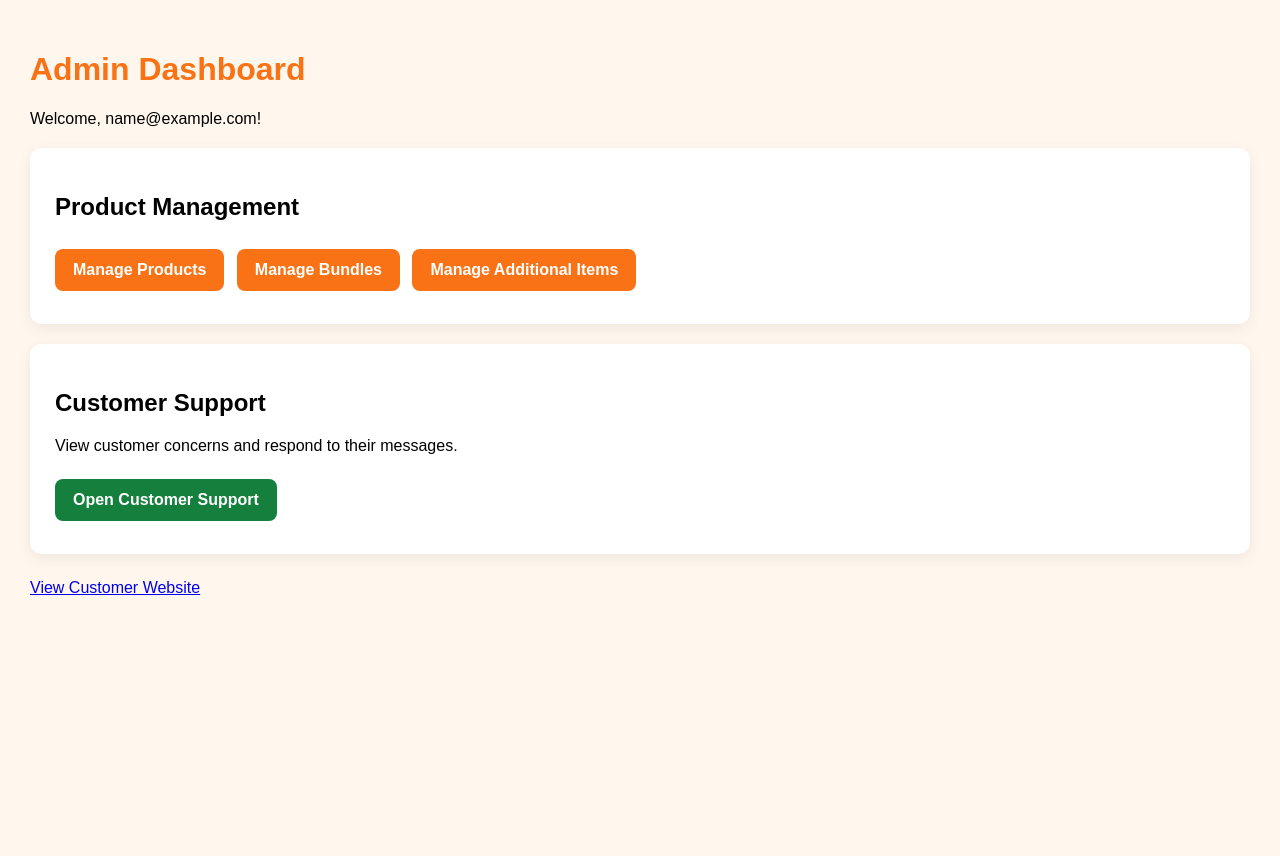
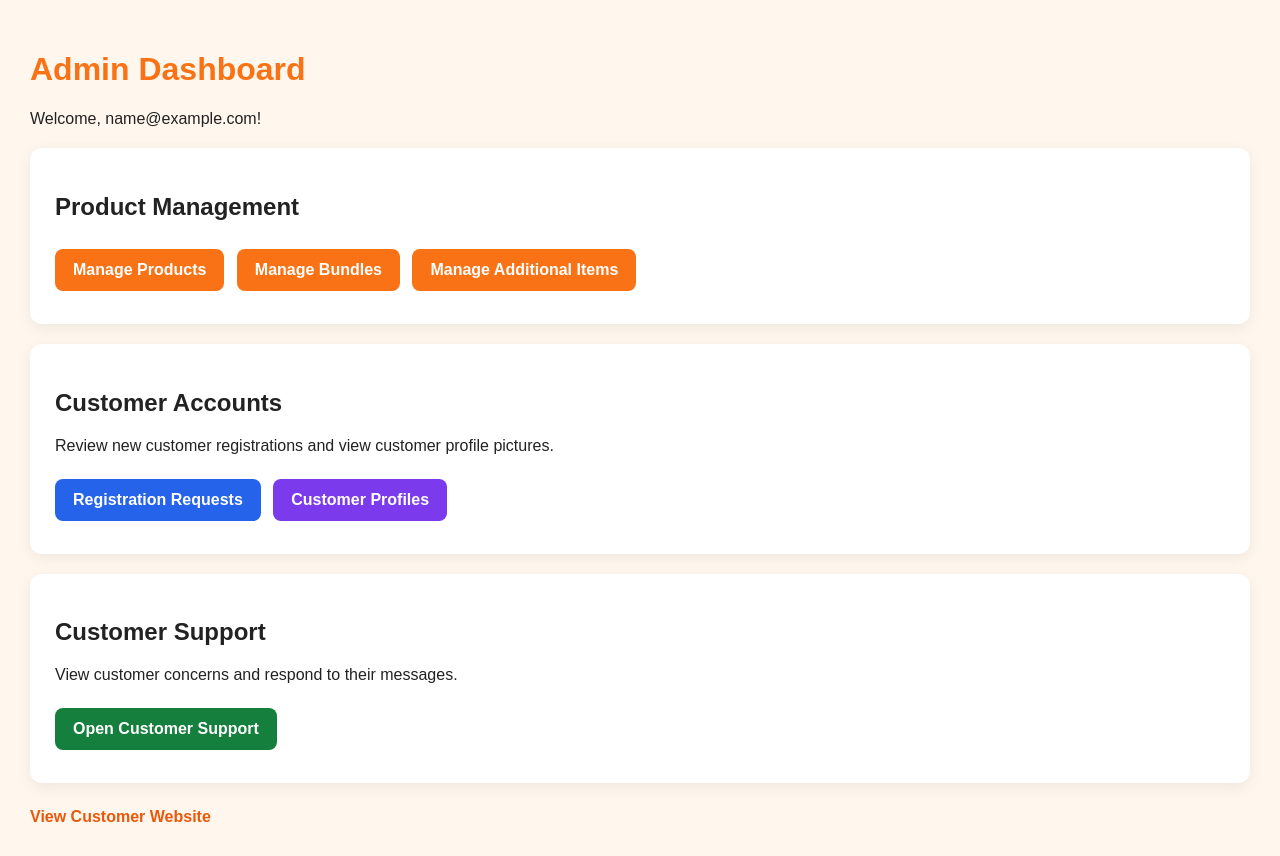
Before and after one commit to lhouienellestomago-cell/kananke, a PHP site: page /admin_dashboard.php in a window 1280 px wide. Before the commit the page ends 595 px from the top, so only its background shows below. Run offline with PHP 8.4, Linux system fonts and the light colour scheme; the visitor is signed in with stand-in values (Sample User, id 1).

Commit message:
Update admin_dashboard.php

```diff
--- a/admin_dashboard.php
+++ b/admin_dashboard.php
@@ -10,87 +10,61 @@ if (
     exit;
 }
 ?>
-
 <!DOCTYPE html>
 <html lang="en">
 <head>
 <meta charset="UTF-8">
 <meta name="viewport" content="width=device-width, initial-scale=1.0">
 <title>Admin Dashboard - Kananke Food Hauz</title>
-
 <style>
-body {
-    font-family: Arial, sans-serif;
-    background: #fff7ed;
-    margin: 0;
-    padding: 30px;
-}
-
-h1 {
-    color: #f97316;
-}
-
-.admin-card {
-    background: white;
-    padding: 25px;
-    border-radius: 12px;
-    margin-top: 20px;
-    box-shadow: 0 4px 15px #0001;
-}
-
-.admin-btn {
-    display: inline-block;
-    background: #f97316;
-    color: white;
-    padding: 12px 18px;
-    margin: 8px 8px 8px 0;
-    border-radius: 8px;
-    text-decoration: none;
-    font-weight: bold;
-}
-
-.admin-btn:hover {
-    background: #ea580c;
-}
-
-.support-btn {
-    background: #15803d;
-}
-
-.support-btn:hover {
-    background: #166534;
-}
+*{box-sizing:border-box}
+body{font-family:Arial,sans-serif;background:#fff7ed;margin:0;padding:30px;color:#222}
+h1{color:#f97316}
+.admin-card{background:white;padding:25px;border-radius:12px;margin-top:20px;box-shadow:0 4px 15px #0001}
+.admin-btn{display:inline-block;background:#f97316;color:white;padding:12px 18px;margin:8px 8px 8px 0;border-radius:8px;text-decoration:none;font-weight:bold}
+.admin-btn:hover{background:#ea580c}
+.support-btn{background:#15803d}
+.support-btn:hover{background:#166534}
+.registration-btn{background:#2563eb}
+.registration-btn:hover{background:#1d4ed8}
+.profile-btn{background:#7c3aed}
+.profile-btn:hover{background:#6d28d9}
+.footer-link{display:inline-block;margin-top:25px;color:#ea580c;font-weight:bold;text-decoration:none}
+@media(max-width:600px){body{padding:16px}.admin-card{padding:18px}.admin-btn{display:block;text-align:center;margin:10px 0}}
 </style>
 </head>
-
 <body>
 
 <h1>Admin Dashboard</h1>
-
-<p>
-    Welcome, <?= htmlspecialchars($_SESSION["user_email"] ?? "") ?>!
-</p>
+<p>Welcome, <?= htmlspecialchars($_SESSION["user_email"] ?? "", ENT_QUOTES, "UTF-8") ?>!</p>
 
 <div class="admin-card">
     <h2>Product Management</h2>
-
     <a href="tray.php" class="admin-btn">Manage Products</a>
     <a href="bundle.php" class="admin-btn">Manage Bundles</a>
     <a href="additionals.php" class="admin-btn">Manage Additional Items</a>
 </div>
 
 <div class="admin-card">
+    <h2>Customer Accounts</h2>
+    <p>Review new customer registrations and view customer profile pictures.</p>
+    <a href="registration_requests.php" class="admin-btn registration-btn">
+        Registration Requests
+    </a>
+    <a href="customer_profiles.php" class="admin-btn profile-btn">
+        Customer Profiles
+    </a>
+</div>
+
+<div class="admin-card">
     <h2>Customer Support</h2>
     <p>View customer concerns and respond to their messages.</p>
-
     <a href="admin_support.php" class="admin-btn support-btn">
         Open Customer Support
     </a>
 </div>
 
-<p style="margin-top:25px;">
-    <a href="index.php">View Customer Website</a>
-</p>
+<a class="footer-link" href="index.php">View Customer Website</a>
 
 </body>
 </html>
```
